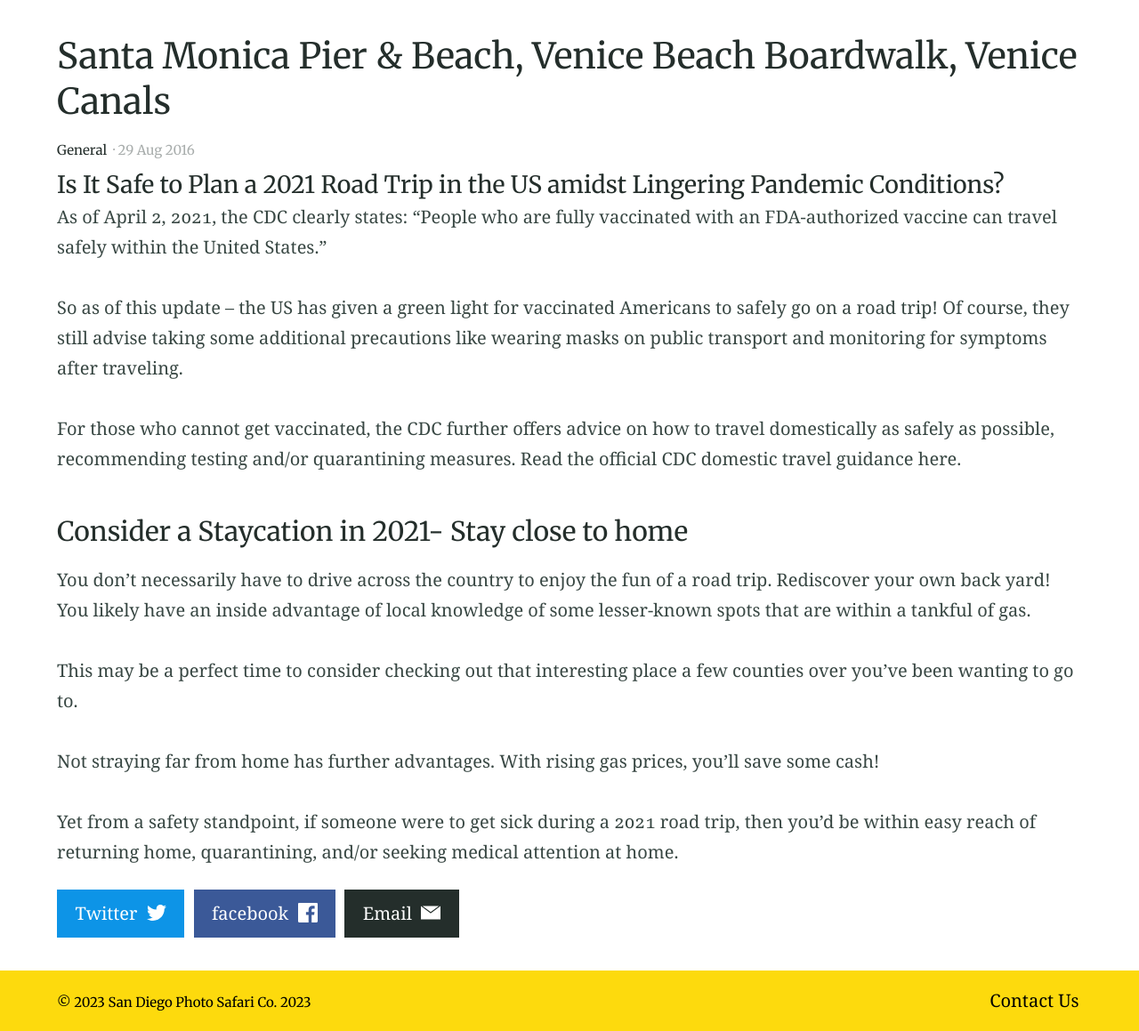
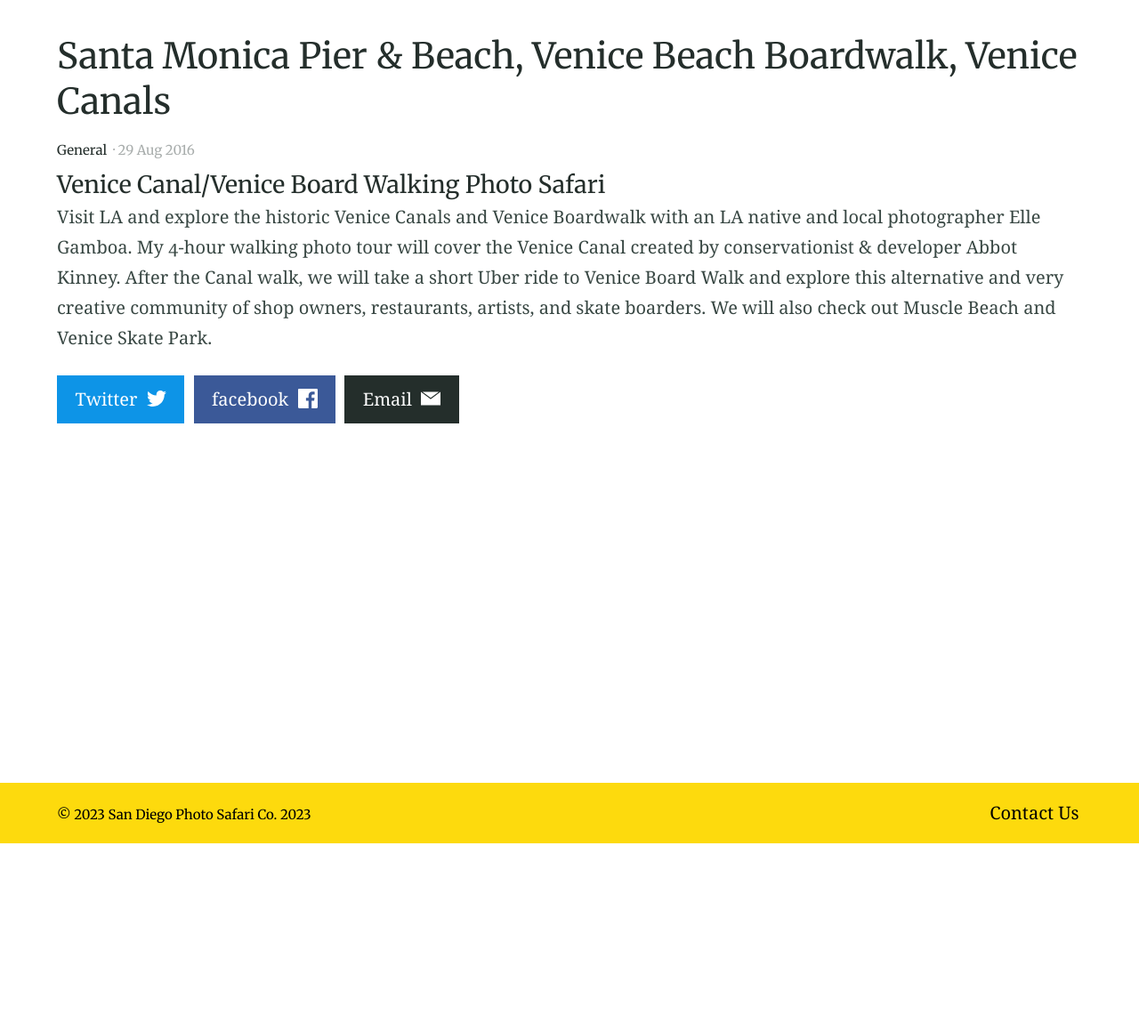
Before and after one commit to Coolweb2go/californiaphotosafaris, a Jekyll site: the page built from _posts/2016-08-29-example-post-three.md, in a window 1280 px wide and 1400 px high, scrolled down 211 px. Shown: the part 241-1400 px from the top of the window at 89% size. Built offline with Jekyll 4.4.1, drawn with Linux system fonts in a browser that asks for light colours.

Commit message:
Update from Forestry.io elle gamboa updated _posts/2016-08-29-example-post-three.md

```diff
--- a/_posts/2016-08-29-example-post-three.md
+++ b/_posts/2016-08-29-example-post-three.md
@@ -17,21 +17,6 @@ feature_image: https://sandiegophotosafari.net/wp-content/uploads/2020/12/seagul
 image: https://picsum.photos/2560/600?image=733
 
 ---
-#### Is It Safe to Plan a 2021 Road Trip in the US amidst Lingering Pandemic Conditions?
+#### Venice Canal/Venice Board Walking Photo Safari
 
-As of April 2, 2021, the CDC clearly states:
-“People who are fully vaccinated with an FDA-authorized vaccine can travel safely within the United States.”
-
-So as of this update – the US has given a green light for vaccinated Americans to safely go on a road trip! Of course, they still advise taking some additional precautions like wearing masks on public transport and monitoring for symptoms after traveling.
-
-For those who cannot get vaccinated, the CDC further offers advice on how to travel domestically as safely as possible, recommending testing and/or quarantining measures. Read the official CDC domestic travel guidance here.
-
-### Consider a Staycation in 2021- Stay close to home
-
-You don’t necessarily have to drive across the country to enjoy the fun of a road trip. Rediscover your own back yard! You likely have an inside advantage of local knowledge of some lesser-known spots that are within a tankful of gas.
-
-This may be a perfect time to consider checking out that interesting place a few counties over you’ve been wanting to go to.
-
-Not straying far from home has further advantages. With rising gas prices, you’ll save some cash!
-
-Yet from a safety standpoint, if someone were to get sick during a 2021 road trip, then you’d be within easy reach of returning home, quarantining, and/or seeking medical attention at home.
+Visit LA and explore the historic Venice Canals and Venice Boardwalk with an LA native and local photographer Elle Gamboa. My 4-hour walking photo tour will cover the Venice Canal created by conservationist & developer Abbot Kinney. After the Canal walk, we will take a short Uber ride to Venice Board Walk and explore this alternative and very creative community of shop owners, restaurants, artists, and skate boarders. We will also check out Muscle Beach and Venice Skate Park.
```
